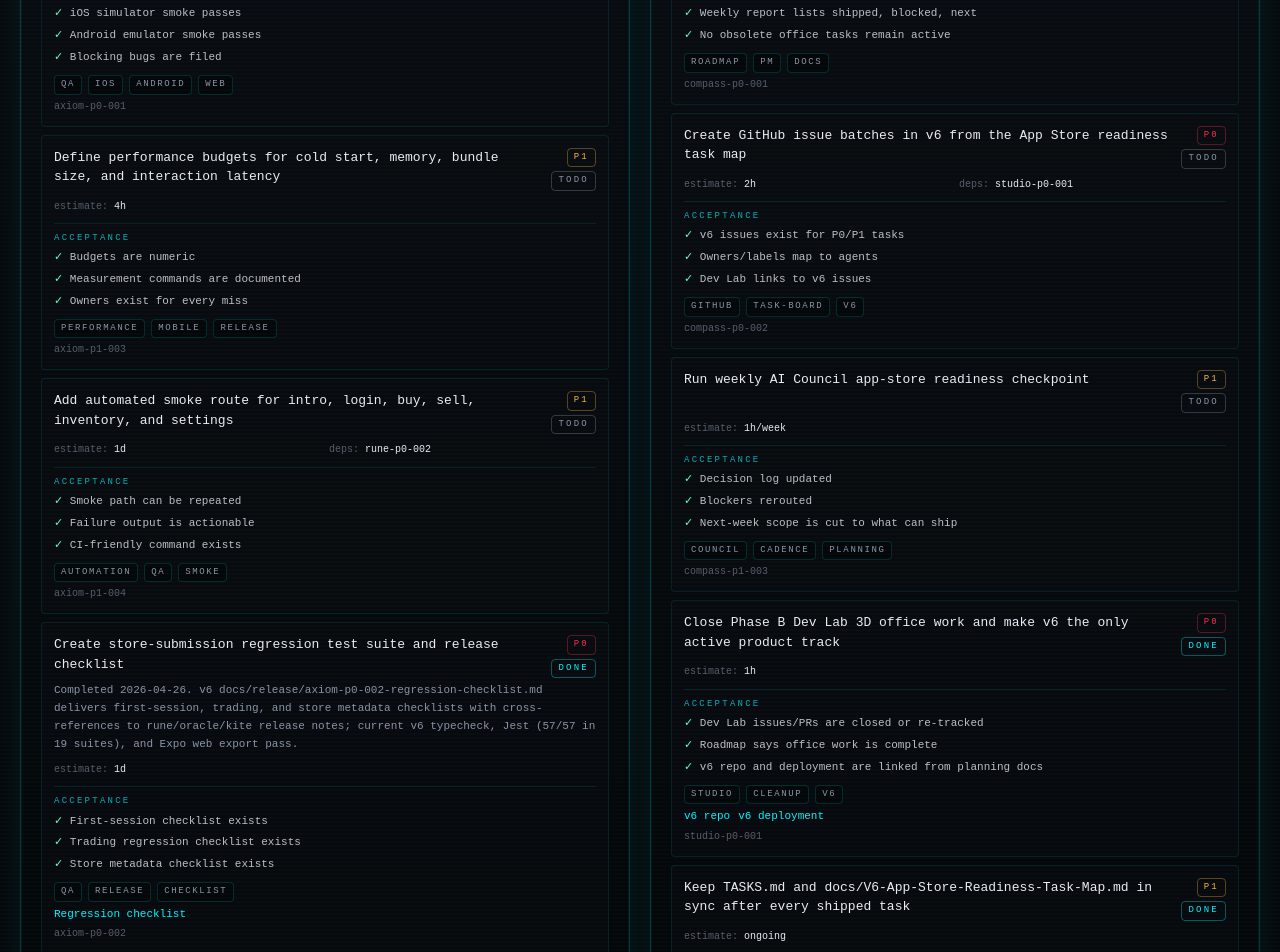
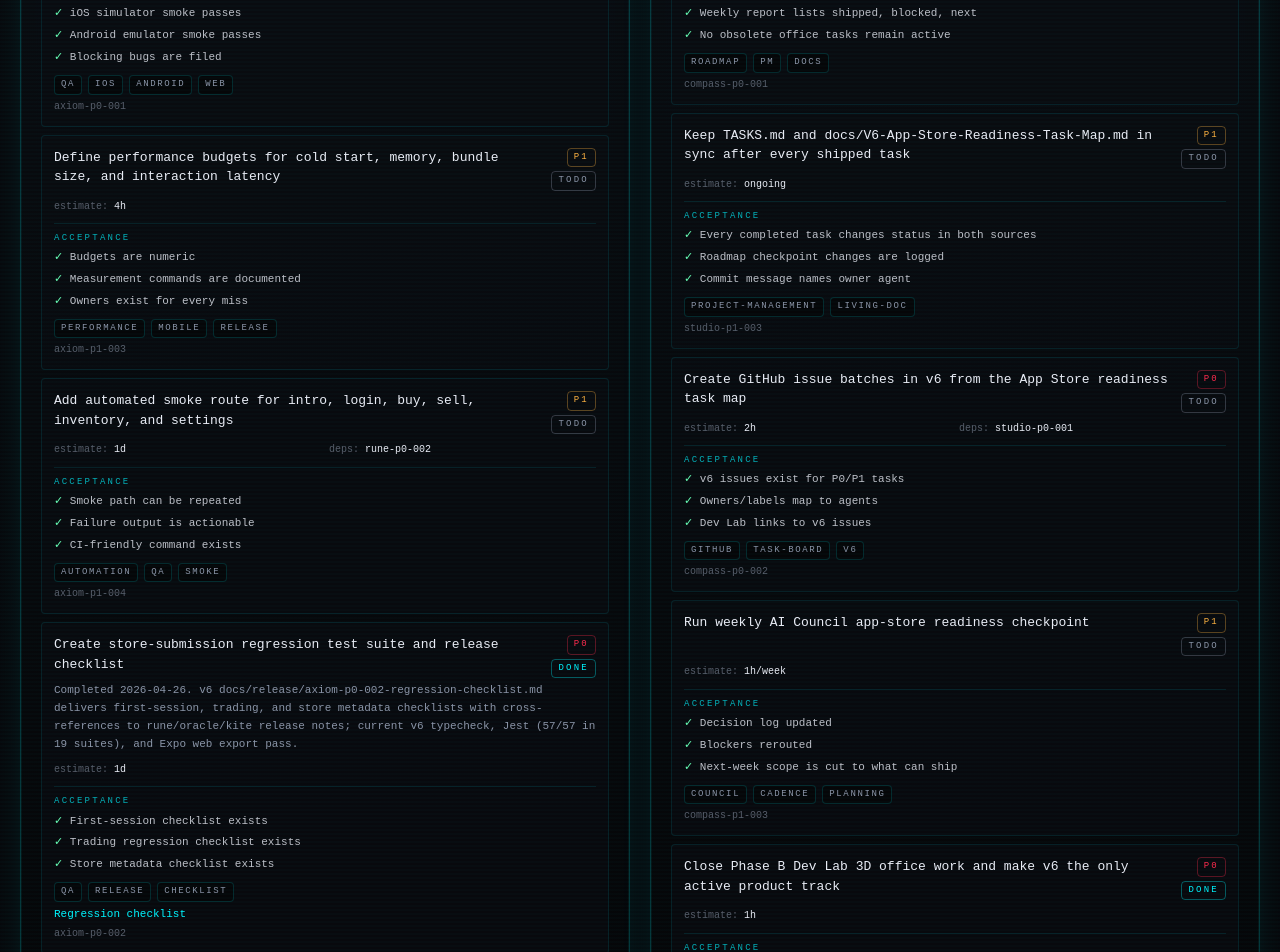
Before and after one commit to GHX5T-SOL/Dev-lab-of-CyberTrader-Age-of-Pantheon-, a Next.js app in the folder web/: page /office/tasks in a window 1280 px wide. Shown: the part 7960-8912 px from the top of the page. Built offline with nearby package versions, Linux system fonts and the light colour scheme; no server answers.

Commit message:
nyx-p0-002 nyx: sync demo pressure status

```diff
--- a/web/src/data/tasks.ts
+++ b/web/src/data/tasks.ts
@@ -60,7 +60,7 @@ export const TASKS: Task[] = [
     id: "studio-p1-003",
     owner: "compass",
     title: "Keep TASKS.md and docs/V6-App-Store-Readiness-Task-Map.md in sync after every shipped task",
-    status: "done",
+    status: "todo",
     priority: "P1",
     estimate: "ongoing",
     acceptanceCriteria: ["Every completed task changes status in both sources", "Roadmap checkpoint changes are logged", "Commit message names owner agent"],
```
Also changed, not shown: 2 other files (tests, documents, lock files or other folders).
